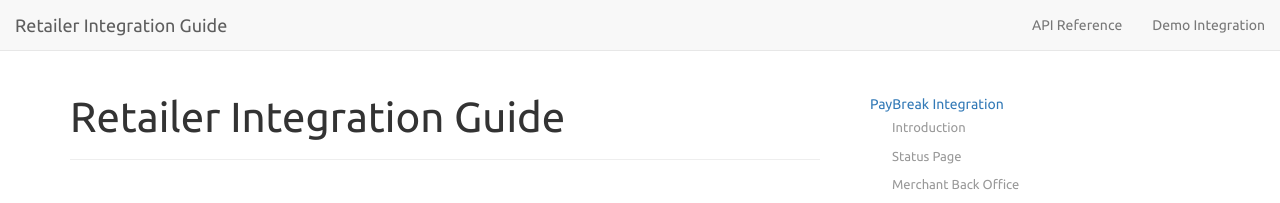
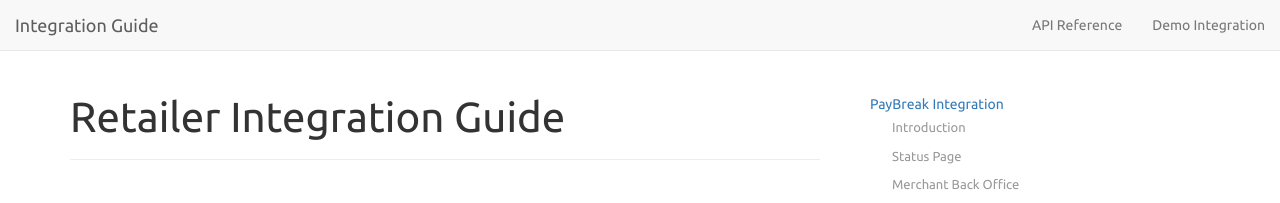
Before and after one commit to payitmonthly/Integration, a Jekyll site: the page built from index.md, in a window 1280 px wide. Shown: the top 203 px of the page. Built offline with Jekyll 4.4.1, drawn with Linux system fonts in a browser that asks for light colours; nearby versions of some CDN libraries; Markdown is read by kramdown in place of the engine named in the settings; our own code applies the rules of GitHub Pages for plain Markdown files.

Commit message:
Update header.html

```diff
--- a/_includes/header.html
+++ b/_includes/header.html
@@ -9,7 +9,7 @@
                 <span class="icon-bar"></span>
                 <span class="icon-bar"></span>
             </button>
-                <a class="navbar-brand" href="{{ site.baseurl }}/">Retailer Integration Guide</a>
+                <a class="navbar-brand" href="{{ site.baseurl }}/">Integration Guide</a>
         </div>
 
         <!-- Collect the nav links, forms, and other content for toggling -->
```
